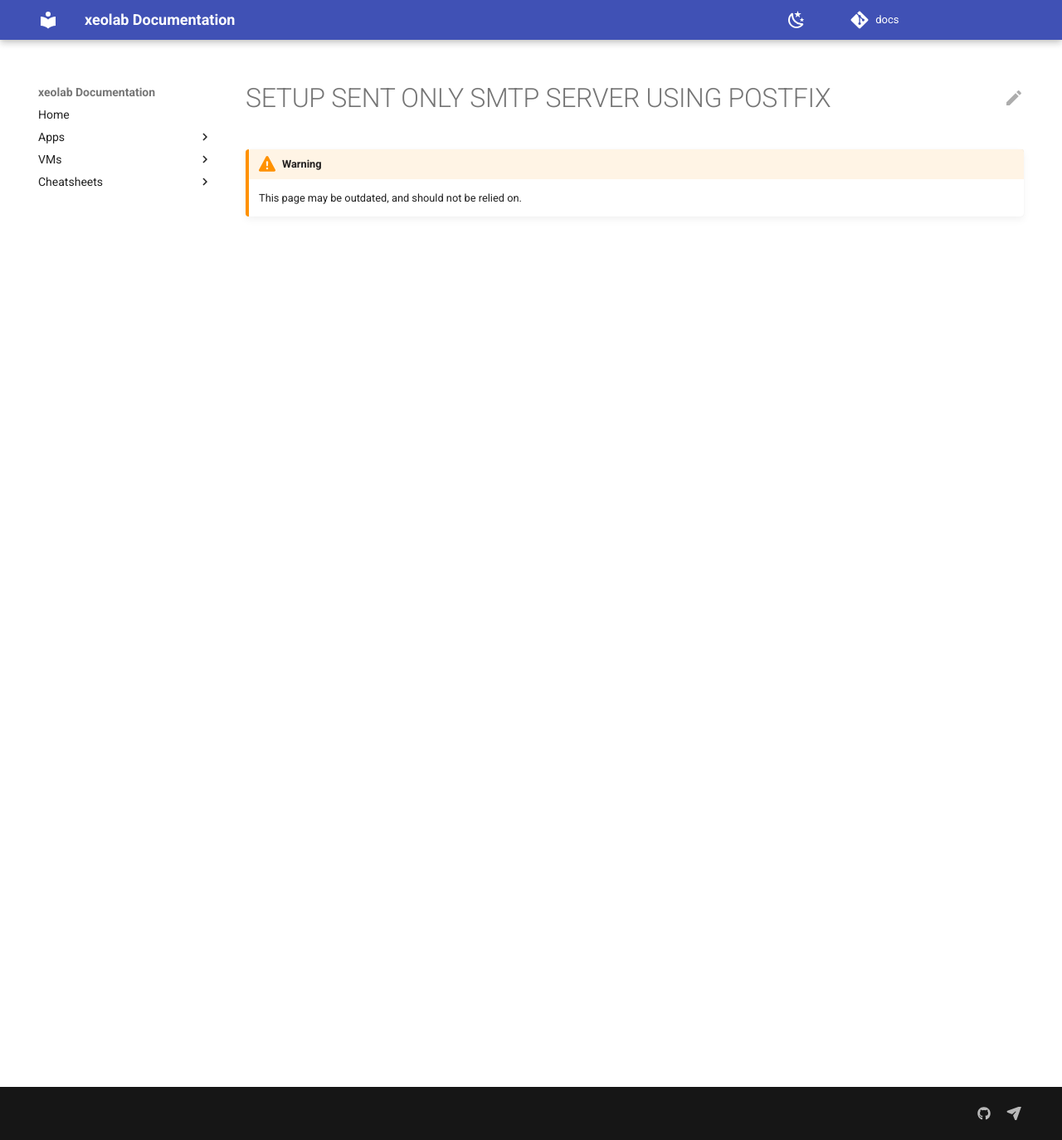
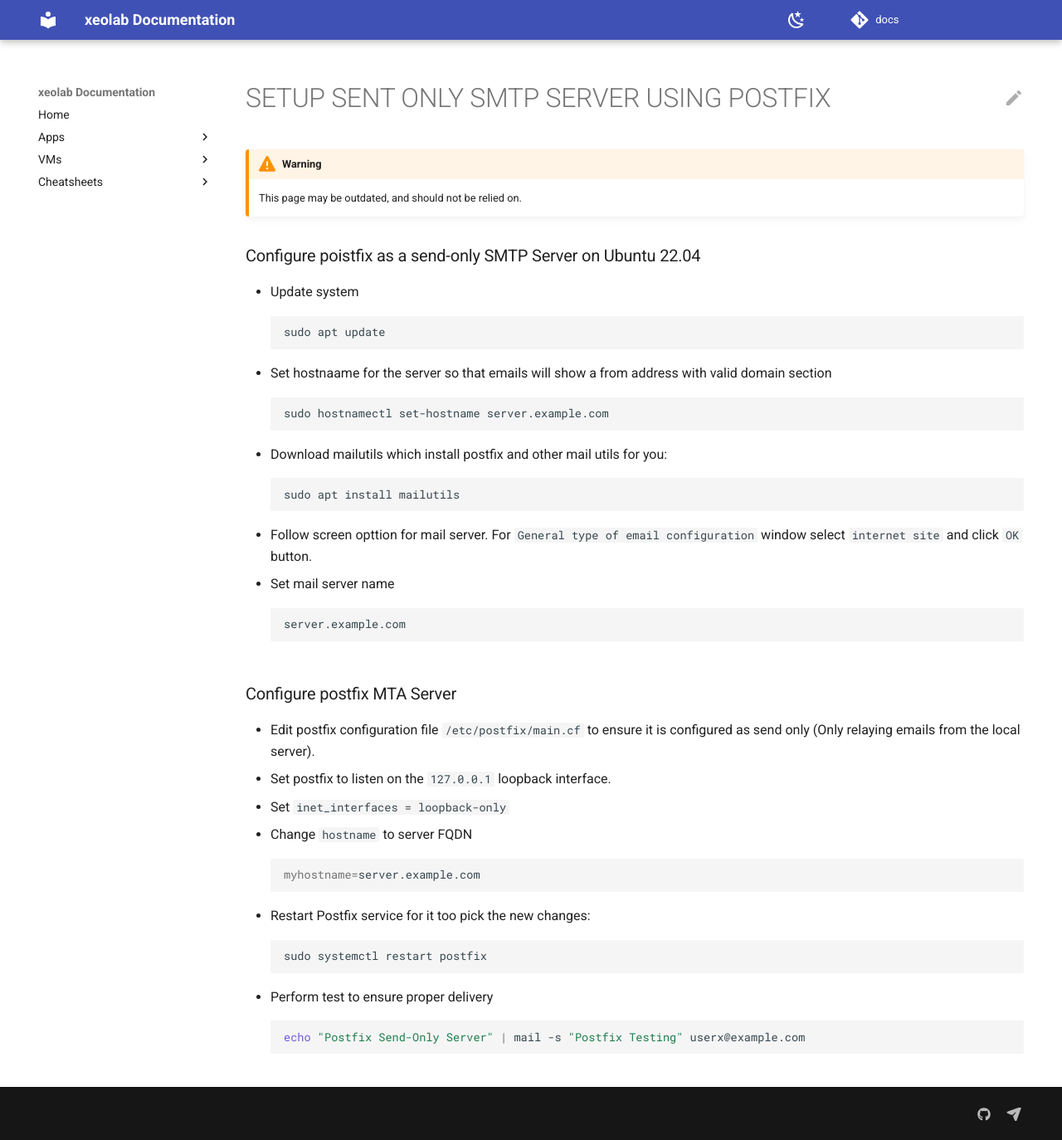
Before and after one commit to aedot/docs.xeolab.dev, an MkDocs documentation site: the page built from docs/others/set-up-sent-only-smtp-server.md, in a window 1280 px wide and 1374 px high. Shown: the whole window at 83% size. Built offline with MkDocs 1.6.1 and Material for MkDocs 9.7.7, drawn with Linux system fonts in a browser that asks for light colours; comment, search, counter and statistics services are not loaded.

Commit message:
update smtp note

````diff
--- a/docs/others/set-up-sent-only-smtp-server.md
+++ b/docs/others/set-up-sent-only-smtp-server.md
@@ -2,3 +2,39 @@
 title: SETUP SENT ONLY SMTP SERVER USING POSTFIX
 outdated: true
 ---
+### Configure poistfix as a send-only SMTP Server on Ubuntu 22.04
+
+- Update system
+```bash
+sudo apt update
+```
+- Set hostnaame for the server so that emails will show a from address with valid domain section
+```bash
+sudo hostnamectl set-hostname server.example.com
+```
+- Download mailutils which install postfix and other mail utils for you:
+```bash
+sudo apt install mailutils
+```
+- Follow screen opttion for mail server. For `General type of email configuration` window select `internet site` and click `OK` button.
+- Set mail server name
+```bash
+server.example.com
+```
+
+### Configure postfix MTA Server
+- Edit postfix configuration file `/etc/postfix/main.cf` to ensure it is configured as send only (Only relaying emails from the local server).
+- Set postfix to listen on the `127.0.0.1` loopback interface.
+- Set `inet_interfaces = loopback-only`
+- Change `hostname` to server FQDN
+```bash
+myhostname=server.example.com
+```
+- Restart Postfix service for it too pick the new changes:
+```bash
+sudo systemctl restart postfix
+```
+- Perform test to ensure proper delivery
+```bash
+echo "Postfix Send-Only Server" | mail -s "Postfix Testing" userx@example.com
+```
````
